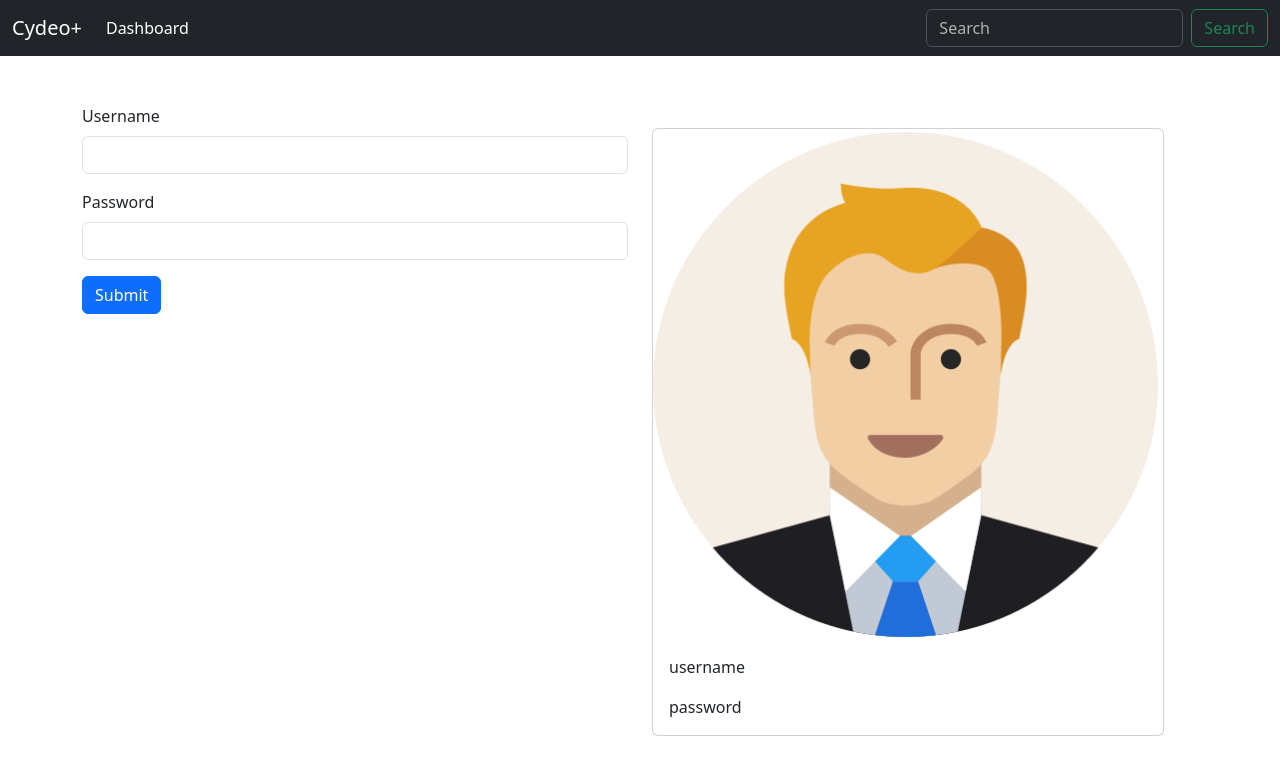
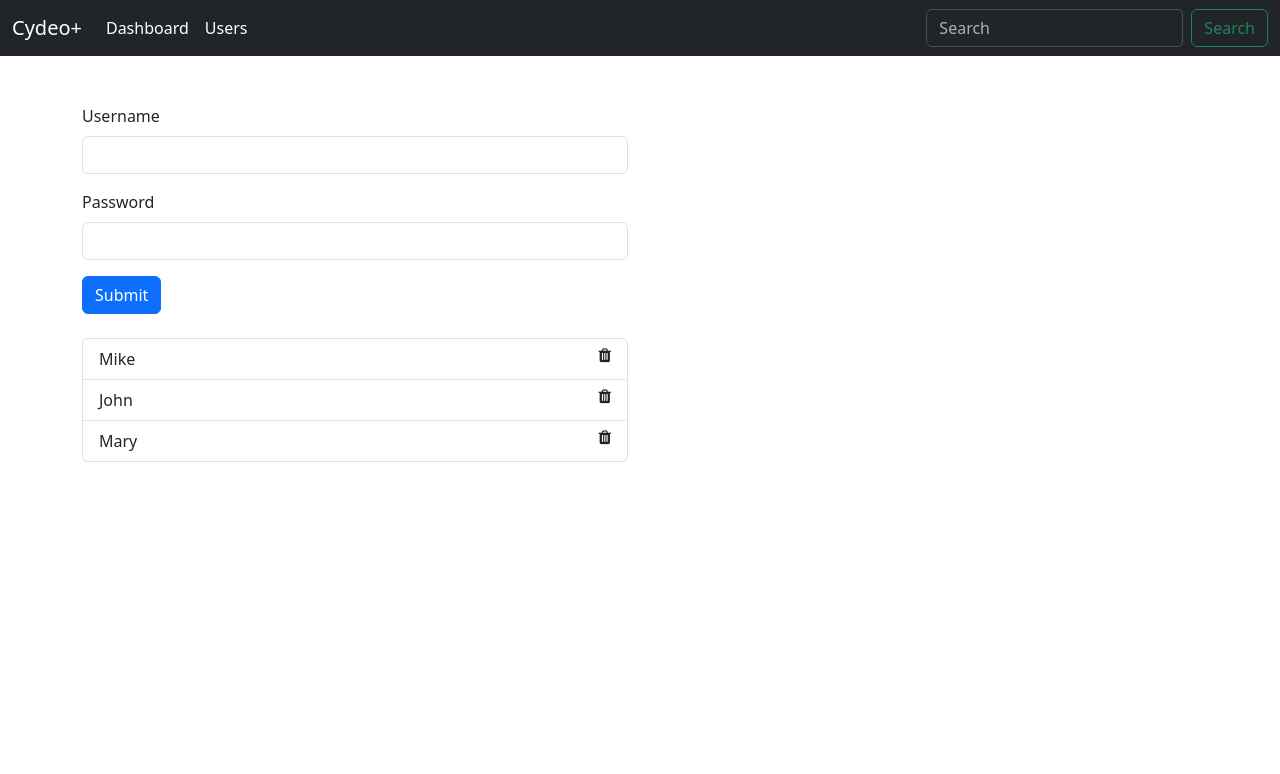
Before and after one commit to koltikin/Angular_mentor_plus, an Angular app: page /users in a window 1280 px wide. Shown: the top 774 px of the page. Built offline with nearby package versions, Linux system fonts and the light colour scheme.

Commit message:
routing added

```diff
--- a/src/app/app.component.html
+++ b/src/app/app.component.html
@@ -7,7 +7,14 @@
         <div class="collapse navbar-collapse" id="navbarTogglerDemo02">
           <ul class="navbar-nav me-auto mb-2 mb-lg-0">
             <li class="nav-item">
-              <a class="nav-link active" aria-current="page" href="#">Dashboard</a>
+              <a class="nav-link active"
+                 aria-current="page"
+                 routerLink="/dashboard">Dashboard</a>
+            </li>
+            <li class="nav-item">
+              <a class="nav-link active"
+                 aria-current="page"
+                 routerLink="/users">Users</a>
             </li>
           </ul>
           <form class="d-flex" role="search">
@@ -18,5 +25,6 @@
       </div>
 </nav>
 <div class="container">
-  <app-user-create></app-user-create>
+  <!-- <app-user-create></app-user-create> -->
+  <router-outlet></router-outlet>
 </div>
--- a/src/app/app.module.ts
+++ b/src/app/app.module.ts
@@ -5,16 +5,20 @@ import { AppComponent } from './app.component';
 import { FormsModule } from '@angular/forms';
 import { UserCreateComponent } from './user/user-create/user-create.component';
 import { UserDetailComponent } from './user/user-detail/user-detail.component';
+import { AppRoutingModule } from './app-routing.module';
+import { DashboardComponent } from './dashboard/dashboard/dashboard.component';
 
 @NgModule({
   declarations: [
     AppComponent,
     UserCreateComponent,
     UserDetailComponent,
+    DashboardComponent,
   ],
   imports: [
     BrowserModule,
-    FormsModule
+    FormsModule,
+    AppRoutingModule
   ],
   providers: [],
   bootstrap: [AppComponent]
--- /dev/null
+++ b/src/app/dashboard/dashboard/dashboard.component.html
@@ -0,0 +1 @@
+<p>dashboard works!</p>
--- a/src/app/user/user-create/user-create.component.html
+++ b/src/app/user/user-create/user-create.component.html
@@ -16,14 +16,15 @@
   <br>
   <div class="list-group">
     <button type="button" class="list-group-item list-group-item-action"
-            *ngFor="let user of userList"> {{ user.username }}
+            *ngFor="let user of userList"
+            (click)="onSelectUser(user)"> {{ user.username }}
       <i class="fa fa-trash float-end"
       (click)="deleteUser(user.username)"></i>
     </button>
   </div>
   </div>
   <div class="col-6">
-    <app-user-detail></app-user-detail>
+    <app-user-detail [selectedUser]="selectedUser" (userDelete)="deleteUser($event.username)"></app-user-detail>
   </div>
 
 </div>
--- a/src/app/user/user-create/user-create.component.ts
+++ b/src/app/user/user-create/user-create.component.ts
@@ -7,7 +7,12 @@ import { User } from 'src/app/shared/user';
   styleUrls: ['./user-create.component.css']
 })
 export class UserCreateComponent {
-  userList : User[] = [];
+  userList : User[] = [
+    { username : 'Mike', password : 'Abc1' },
+    { username : 'John', password : 'Abc1' },
+    { username : 'Mary', password : 'Abc1' }
+  ];
+  selectedUser: User | undefined;
 
   addUser(item : any){
     let user : User = {username: item.username , password : item.password };
@@ -18,4 +23,8 @@ export class UserCreateComponent {
     let index : number = this.userList.findIndex(d => d.username === name);
     this.userList.splice(index, 1);
   }
+
+  onSelectUser(user: User){
+    this.selectedUser = user;
+  }
 }
--- a/src/app/user/user-detail/user-detail.component.html
+++ b/src/app/user/user-detail/user-detail.component.html
@@ -1,9 +1,10 @@
 <br>
 <br>
-<div class="card" style="width: 32rem;">
+<div class="card" style="width: 32rem;" *ngIf="selectedUser">
     <img src="assets/images/userone.png" class="card-img-top" alt="selected_user">
     <div class="card-body">
-      <p class="card-text">username</p>
-      <p class="card-text">password</p>
+      <p class="card-text">{{ selectedUser.username }}</p>
+      <button class="btn btn-danger" (click)="onDeleteUser(selectedUser)">Delete</button>
+
     </div>
 </div>
--- a/src/app/user/user-detail/user-detail.component.ts
+++ b/src/app/user/user-detail/user-detail.component.ts
@@ -1,10 +1,17 @@
-import { Component } from '@angular/core';
+import { Component, EventEmitter, Input, OnInit, Output } from '@angular/core';
+import { User } from 'src/app/shared/user';
 
 @Component({
   selector: 'app-user-detail',
   templateUrl: './user-detail.component.html',
   styleUrls: ['./user-detail.component.css']
 })
-export class UserDetailComponent {
+export class UserDetailComponent{
+  @Input('selectedUser') selectedUser?: User;
+  @Output() userDelete:EventEmitter<User> =new EventEmitter<User>();
+
+  onDeleteUser(user : User){
+    this.userDelete.emit(user);
+  }
 
 }
```
Also changed, not shown: src/app/app-routing.module.ts (added, +20 -0 lines), src/app/dashboard/dashboard/dashboard.component.ts (added, +10 -0 lines), src/app/dashboard/dashboard/dashboard.component.css (added), 1 other file (tests, documents, lock files or other folders).
